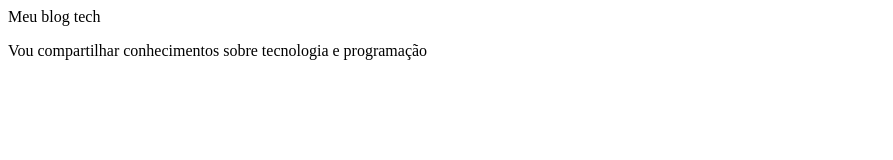
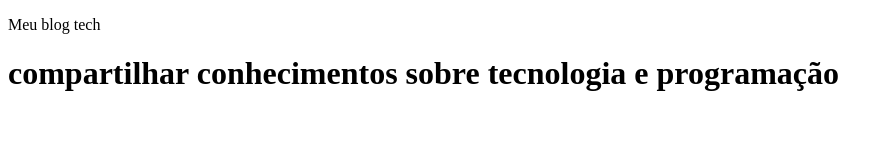
Before and after one commit to KaykeEduardoKeds/Projeto-Inicial, a plain HTML site: page index.html in a window 1280 px wide. Shown: the whole page, without its empty margins (0-893 px from the left). Drawn offline with Linux system fonts and the light colour scheme.

Commit message:
atualizar

```diff
--- a/index.html
+++ b/index.html
@@ -1,3 +1,15 @@
+<!DOCTYPE html>
+<html lang="pt-br">
+<head>
+    <meta charset="UTF-8">
+    <meta name="viewport" content="width=device-width, initial-scale=1.0">
+    <title>blog</title>
+</head>
+<body>
+    <header>
+</body>
 <p>Meu blog tech</p>
 
-<p>Vou compartilhar conhecimentos sobre tecnologia e programação</p>
+<h1> compartilhar conhecimentos sobre tecnologia e programação</h1>
+</header>
+</html>
```
